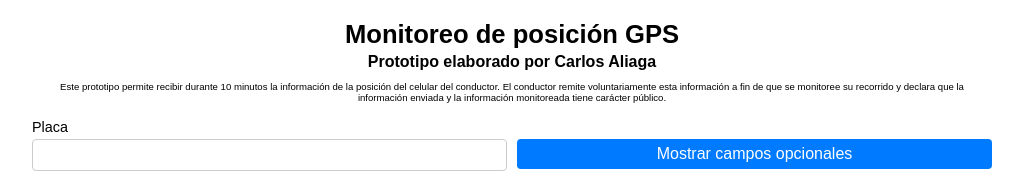
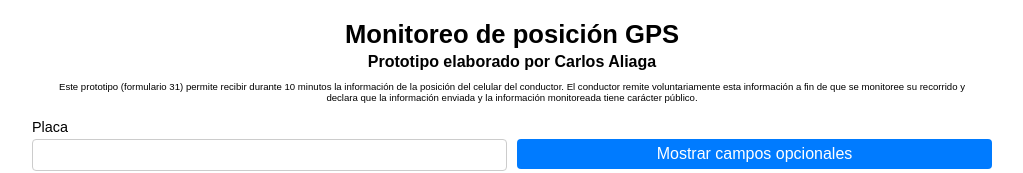
Before and after one commit to c-aliaga/MonitoreoTelegram, a plain HTML site: page index.html in a window 1280 px wide. Shown: the top 173 px of the page, without its empty margins (128-1151 px from the left). Drawn offline with nearby package versions, Linux system fonts and the light colour scheme; a script that the page names is missing.

Commit message:
Update index.html

```diff
--- a/index.html
+++ b/index.html
@@ -55,7 +55,7 @@
     <h1>Monitoreo de posición GPS</h1>
     <h2>Prototipo elaborado por Carlos Aliaga</h2>
     <p style="text-align: center; font-size: 0.6em; margin: 0 10px 10px;">
-      Este prototipo permite recibir durante 10 minutos la información de la posición del celular del conductor.
+      Este prototipo (formulario 31) permite recibir durante 10 minutos la información de la posición del celular del conductor.
       El conductor remite voluntariamente esta información a fin de que se monitoree su recorrido y declara que
       la información enviada y la información monitoreada tiene carácter público.
     </p>
```
